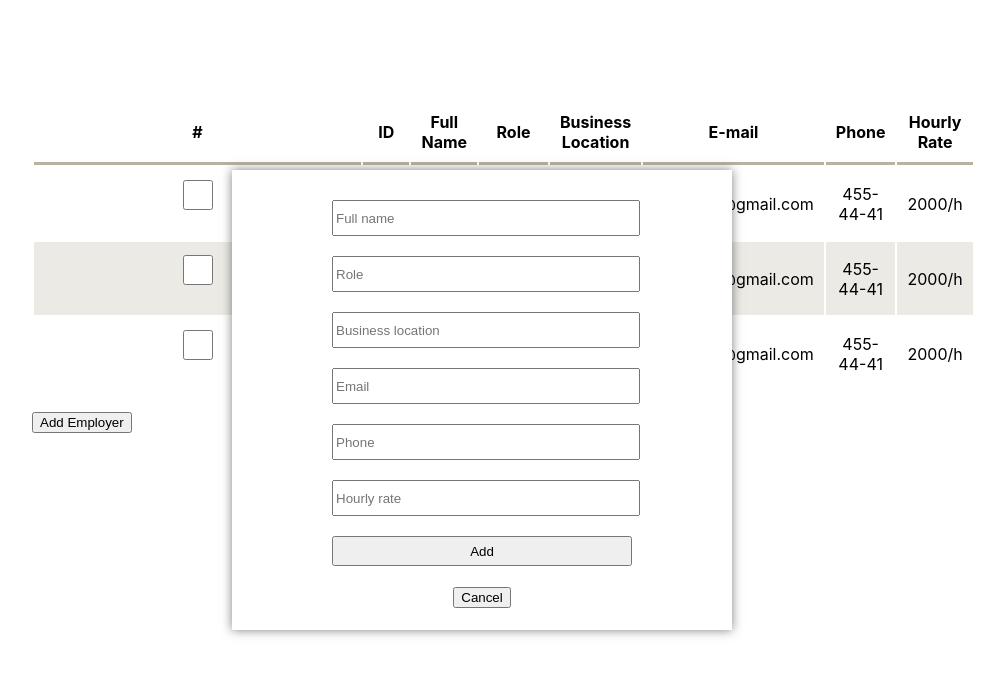
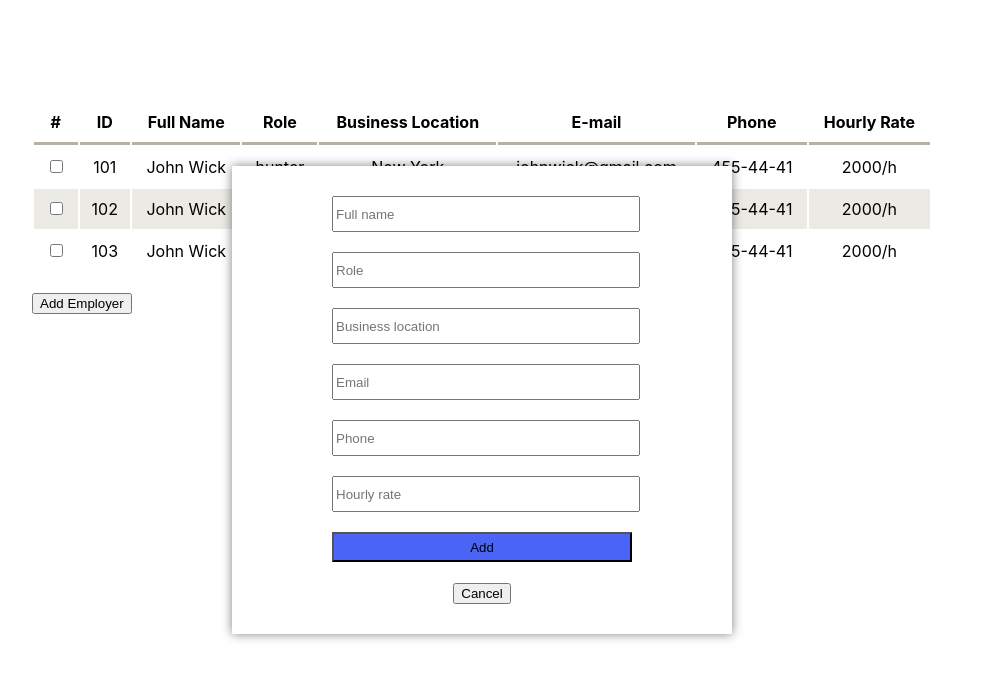
Before and after one commit to AndreyKornyusko/employees_list, a React (Create React App) app in the folder my-app/: page / in a window 1280 px wide. Both pictures are taken after a click on the button "Add Employer". Shown: the top 680 px of the page, without its empty margins (158-1162 px from the left). Built offline with nearby package versions, Linux system fonts and the light colour scheme.

Commit message:
fixed form submit logic and form styles

```diff
--- a/my-app/src/App.js
+++ b/my-app/src/App.js
@@ -53,7 +53,7 @@ class App extends Component {
       phone,
       hourlyRate
     });
-    this.setState({items:updatedItems})
+    // this.setState({items:updatedItems})
     this.closeAddBtnModal()
   }
 
--- a/my-app/src/components/Form/Form.module.css
+++ b/my-app/src/components/Form/Form.module.css
@@ -10,14 +10,15 @@
   margin-bottom: 20px;
 }
 
-input {
+.formWrap input {
   display: block;
   width: 300px;
   height: 30px;
   margin-bottom: 20px;
 }
 
-input[type="submit"]{
+.formWrap input[type="submit"]{
   display: block;
-  margin: 0;
+  margin: 0 auto;
+  background-color: rgb(74, 100, 247);
 }
--- a/my-app/src/components/Modal/Modal.module.css
+++ b/my-app/src/components/Modal/Modal.module.css
@@ -13,7 +13,7 @@
 
 .modalWrap {
   width: 500px;
-  height: 400px;
+  /* height: 400px; */
   padding-top: 30px;
   padding-bottom: 30px;
   margin: 0 auto;
```
Also changed, not shown: 1 other file (tests, documents, lock files or other folders).
